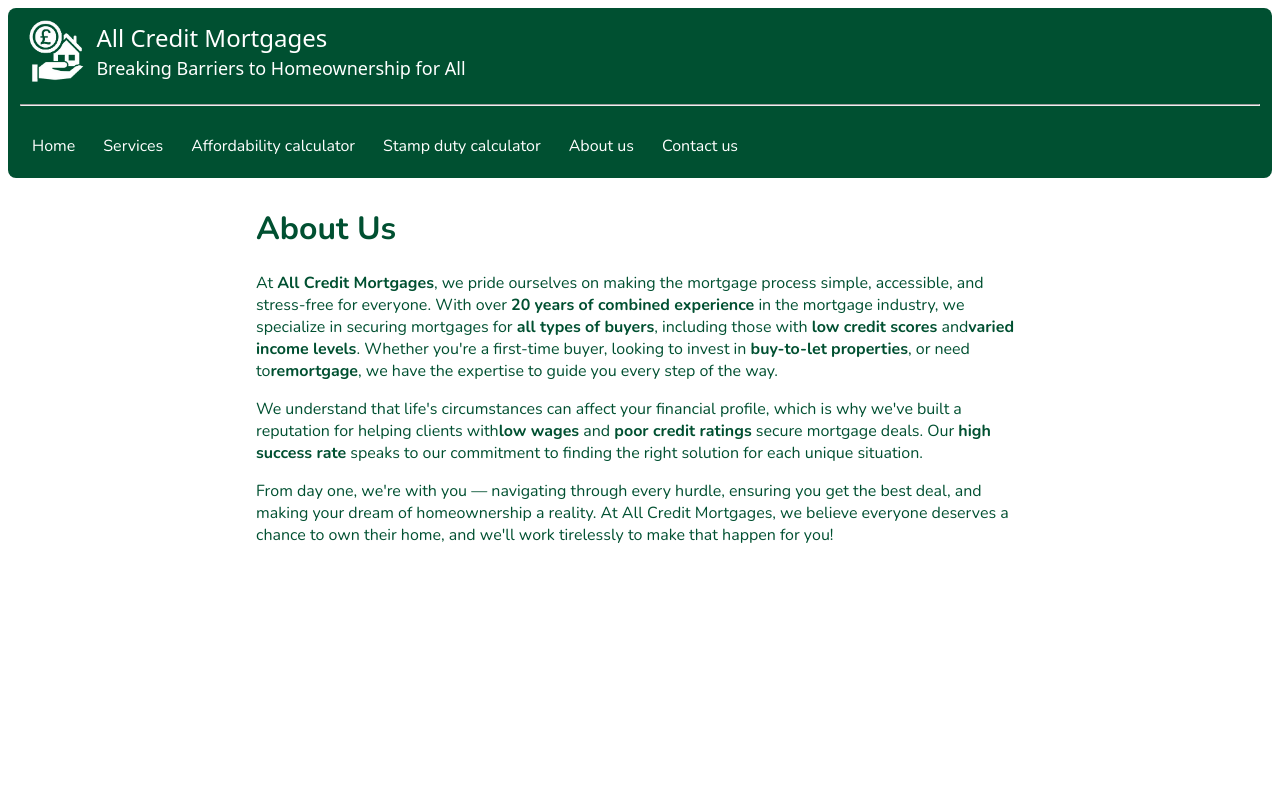
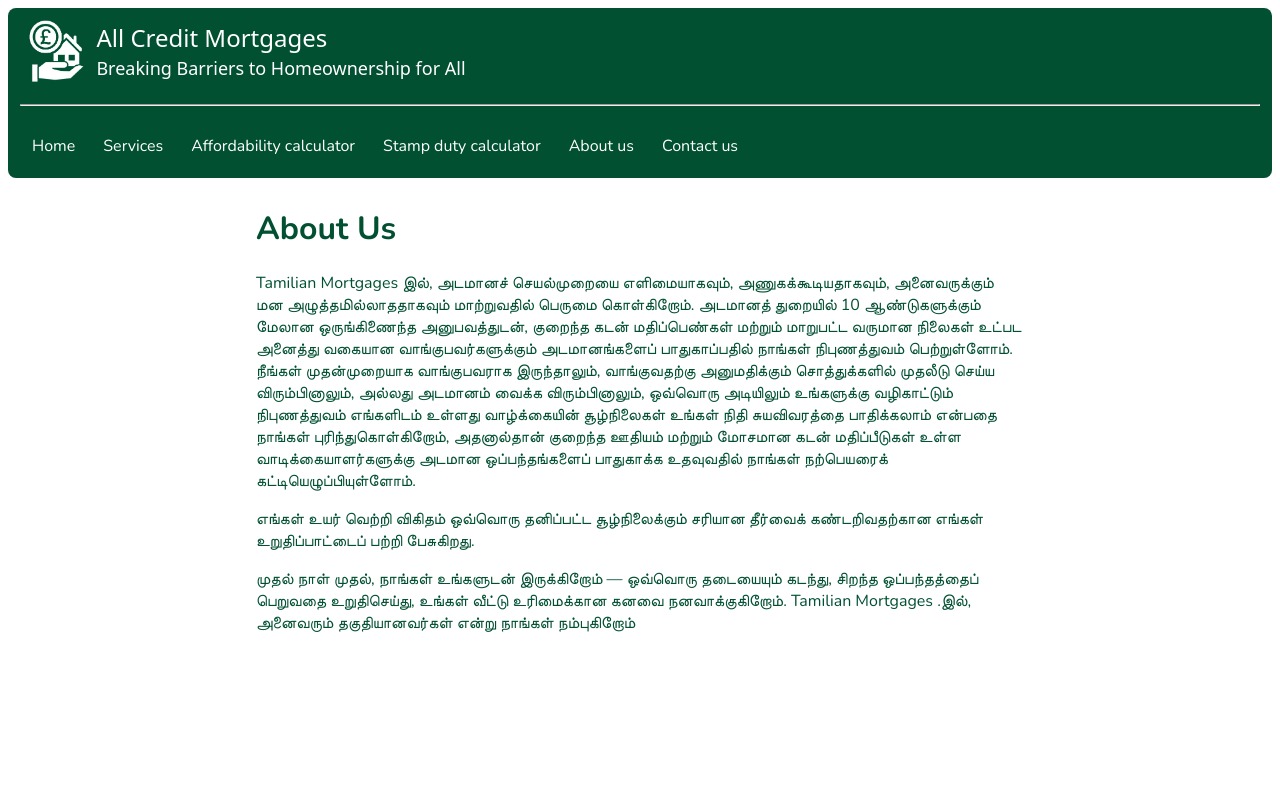
Before and after one commit to math121/tamil-mortgages, a React (Vite) app: page /about in a window 1280 px wide. Shown: the top 800 px of the page. Built offline with nearby package versions, Linux system fonts and the light colour scheme; the HTML template or start-up script is replaced by a standard one; a web font is replaced by a local one.

Commit message:
Change about page text to tamil

```diff
--- a/src/pages/About.tsx
+++ b/src/pages/About.tsx
@@ -3,28 +3,29 @@
     <div className="p-2 md:mx-24 lg:mx-60">
       <h1>About Us</h1>
       <p>
-        At <b>All Credit Mortgages</b>, we pride ourselves on making the
-        mortgage process simple, accessible, and stress-free for everyone. With
-        over <b>20 years of combined experience</b> in the mortgage industry, we
-        specialize in securing mortgages for <b>all types of buyers</b>,
-        including those with <b>low credit scores</b> and
-        <b>varied income levels</b>. Whether you're a first-time buyer, looking
-        to invest in <b>buy-to-let properties</b>, or need to
-        <b>remortgage</b>, we have the expertise to guide you every step of the
-        way.
+        Tamilian Mortgages இல், அடமானச் செயல்முறையை எளிமையாகவும்,
+        அணுகக்கூடியதாகவும், அனைவருக்கும் மன அழுத்தமில்லாததாகவும் மாற்றுவதில்
+        பெருமை கொள்கிறோம். அடமானத் துறையில் 10 ஆண்டுகளுக்கும் மேலான ஒருங்கிணைந்த
+        அனுபவத்துடன், குறைந்த கடன் மதிப்பெண்கள் மற்றும் மாறுபட்ட வருமான நிலைகள்
+        உட்பட அனைத்து வகையான வாங்குபவர்களுக்கும் அடமானங்களைப் பாதுகாப்பதில்
+        நாங்கள் நிபுணத்துவம் பெற்றுள்ளோம். நீங்கள் முதன்முறையாக வாங்குபவராக
+        இருந்தாலும், வாங்குவதற்கு அனுமதிக்கும் சொத்துக்களில் முதலீடு செய்ய
+        விரும்பினாலும், அல்லது அடமானம் வைக்க விரும்பினாலும், ஒவ்வொரு அடியிலும்
+        உங்களுக்கு வழிகாட்டும் நிபுணத்துவம் எங்களிடம் உள்ளது வாழ்க்கையின்
+        சூழ்நிலைகள் உங்கள் நிதி சுயவிவரத்தை பாதிக்கலாம் என்பதை நாங்கள்
+        புரிந்துகொள்கிறோம், அதனால்தான் குறைந்த ஊதியம் மற்றும் மோசமான கடன்
+        மதிப்பீடுகள் உள்ள வாடிக்கையாளர்களுக்கு அடமான ஒப்பந்தங்களைப் பாதுகாக்க
+        உதவுவதில் நாங்கள் நற்பெயரைக் கட்டியெழுப்பியுள்ளோம்.
       </p>
       <p>
-        We understand that life's circumstances can affect your financial
-        profile, which is why we've built a reputation for helping clients with
-        <b>low wages</b> and <b>poor credit ratings</b> secure mortgage deals.
-        Our <b>high success rate</b> speaks to our commitment to finding the
-        right solution for each unique situation.
+        எங்கள் உயர் வெற்றி விகிதம் ஒவ்வொரு தனிப்பட்ட சூழ்நிலைக்கும் சரியான
+        தீர்வைக் கண்டறிவதற்கான எங்கள் உறுதிப்பாட்டைப் பற்றி பேசுகிறது.
       </p>
       <p>
-        From day one, we're with you — navigating through every hurdle, ensuring
-        you get the best deal, and making your dream of homeownership a reality.
-        At All Credit Mortgages, we believe everyone deserves a chance to own
-        their home, and we'll work tirelessly to make that happen for you!
+        முதல் நாள் முதல், நாங்கள் உங்களுடன் இருக்கிறோம் — ஒவ்வொரு தடையையும்
+        கடந்து, சிறந்த ஒப்பந்தத்தைப் பெறுவதை உறுதிசெய்து, உங்கள் வீட்டு
+        உரிமைக்கான கனவை நனவாக்குகிறோம். Tamilian Mortgages .இல், அனைவரும்
+        தகுதியானவர்கள் என்று நாங்கள் நம்புகிறோம்
       </p>
     </div>
   );
```
